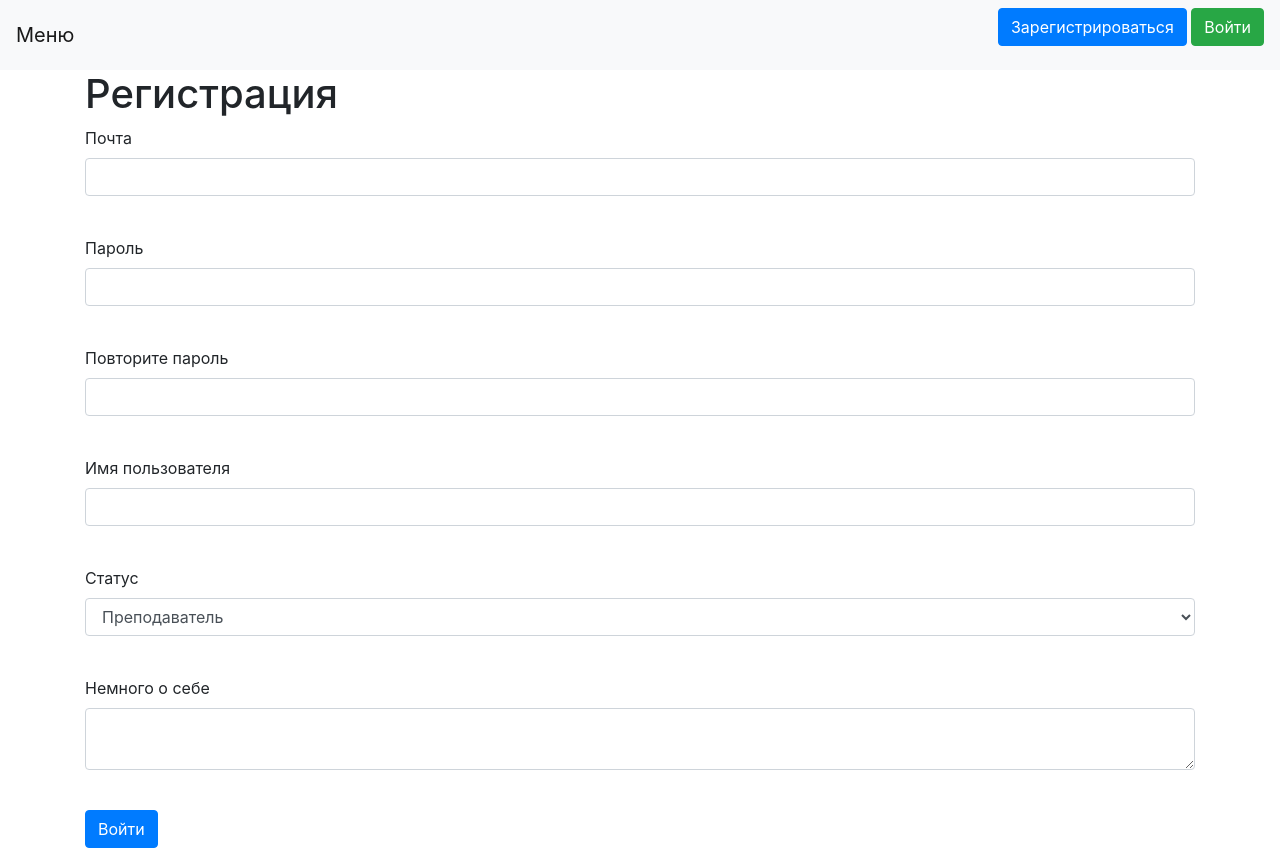
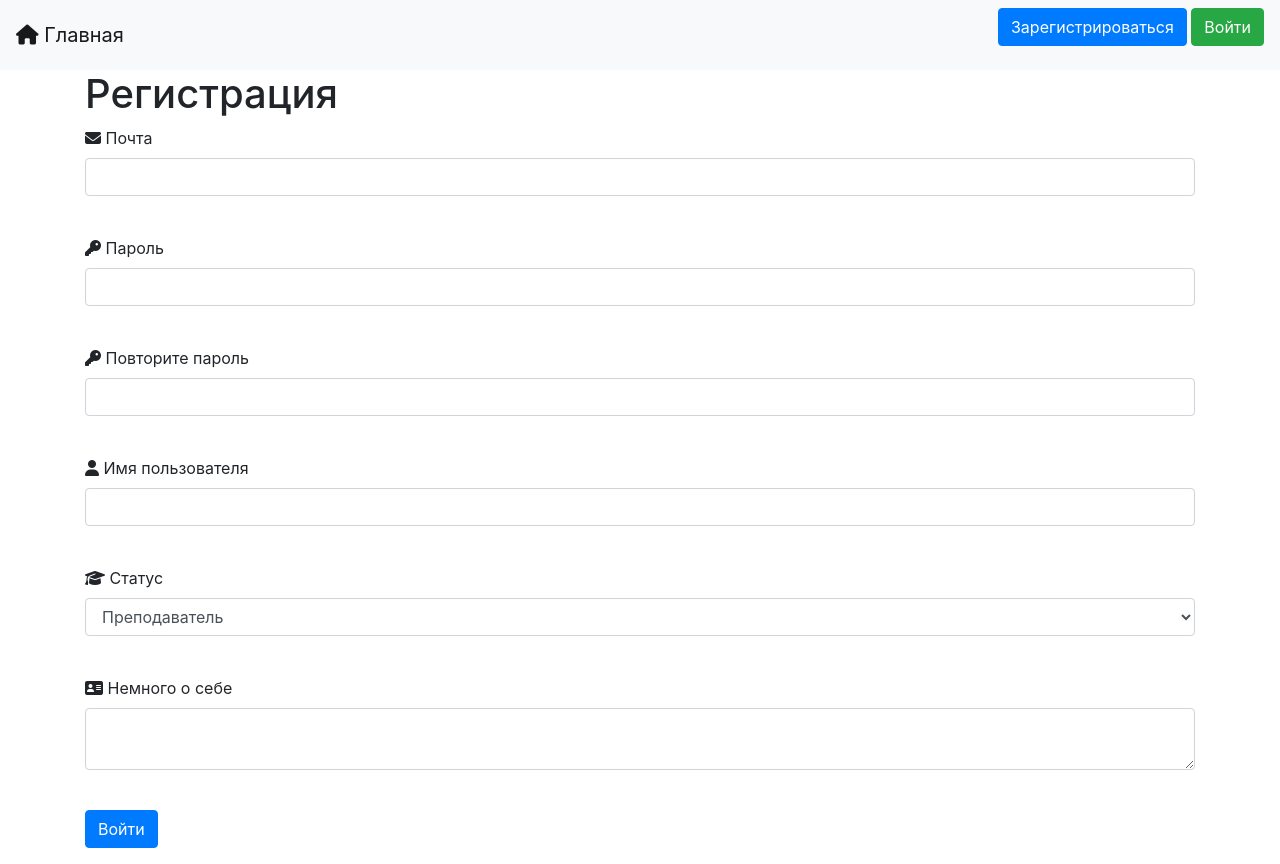
Before and after one commit to chagochka/SSO, a Flask app: page /register in a window 1280 px wide. Run offline with Flask 3, Linux system fonts and the light colour scheme; some libraries are stand-ins or nearby versions.

Commit message:
добавил иконки

```diff
--- a/templates/base.html
+++ b/templates/base.html
@@ -4,14 +4,15 @@
 		<meta charset="utf-8">
 		<meta name="viewport" content="width=device-width, initial-scale=1, shrink-to-fit=no">
 		<link rel="stylesheet" href="https://stackpath.bootstrapcdn.com/bootstrap/4.4.1/css/bootstrap.min.css" integrity="sha384-Vkoo8x4CGsO3+Hhxv8T/Q5PaXtkKtu6ug5TOeNV6gBiFeWPGFN9MuhOf23Q9Ifjh" crossorigin="anonymous">
+		<script src="https://kit.fontawesome.com/c860e860c2.js" crossorigin="anonymous"></script>
 		<title>{{title}}</title>
 	</head>
 	<body>
 		<header>
 			<nav class="navbar navbar-light bg-light">
-				<a class="navbar-brand" href="#">Меню</a>
+				<a class="navbar-brand" href="#"><i class="fa-solid fa-house"></i>  Главная</a>
 				{% if current_user.is_authenticated %}
-					<a class="navbar-brand" href="/logout">{{current_user.name}} | {{current_user.status}}</a>
+					<div class="navbar-brand">{{current_user.name}} | {{current_user.status}}   <a href="/logout" class="text-decoration-none text-reset"><i class="fa-solid fa-right-from-bracket"></i></a></div>
 				{% else %}
 					<p>
 						<a class="btn btn-primary " href="/register">Зарегистрироваться</a>
@@ -23,7 +24,7 @@
 
 		<!-- Контейнер для вставки содержимого дочерних блоков -->
 		<main role="main" class="container">
-			{% block content %}{% endblock %} <!-- Место, куда будет вставляться содержимое дочерних блоков -->
+			{% block content %}{% endblock %}
 		</main>
 
 	</body>
--- a/templates/login.html
+++ b/templates/login.html
@@ -5,6 +5,7 @@
     <form action="" method="post">
         {{form.hidden_tag()}}
         <p>
+            <i class="fa-solid fa-envelope"></i>
             {{form.email.label}}<br>
             {{form.email(class="form-control", type="email")}}<br>
             {% for error in form.email.errors %}
@@ -12,6 +13,7 @@
             {% endfor %}
         </p>
         <p>
+            <i class="fa-solid fa-key"></i>
             {{form.password.label}}<br>
             {{form.password(class="form-control", type="password")}}<br>
             {% for error in form.password.errors %}
--- a/templates/register.html
+++ b/templates/register.html
@@ -6,6 +6,7 @@
 		{{form.hidden_tag()}}
 		{{form.csrf_token}}
 		<p>
+			<i class="fa-solid fa-envelope"></i>
 			{{form.email.label}}<br>
 			{{form.email(class="form-control", type="email")}}<br>
 			{% for error in form.email.errors %}
@@ -13,6 +14,7 @@
 			{% endfor %}
 		</p>
 		<p>
+			<i class="fa-solid fa-key"></i>
 			{{form.password.label}}<br>
 			{{form.password(class="form-control", type="password")}}<br>
 			{% for error in form.password.errors %}
@@ -20,6 +22,7 @@
 			{% endfor %}
 		</p>
 		<p>
+			<i class="fa-solid fa-key"></i>
 			{{form.password_again.label}}<br>
 			{{form.password_again(class="form-control", type="password")}}<br>
 			{% for error in form.password_again.errors %}
@@ -27,6 +30,7 @@
 			{% endfor %}
 		</p>
 		<p>
+			<i class="fa-solid fa-user"></i>
 			{{form.name.label}}<br>
 			{{form.name(class="form-control")}}<br>
 			{% for error in form.name.errors %}
@@ -34,6 +38,7 @@
 			{% endfor %}
 		</p>
 		<p>
+			<i class="fa-solid fa-graduation-cap"></i>
 			{{form.status.label}}<br>
         	{{form.status(class="form-control")}}<br>
         	{% for error in form.status.errors %}
@@ -41,6 +46,7 @@
         	{% endfor %}
         </p>
 		<p>
+			<i class="fa-solid fa-address-card"></i>
 			{{form.about.label}}<br>
 			{{form.about(class="form-control")}}<br>
 			{% for error in form.about.errors %}
```
